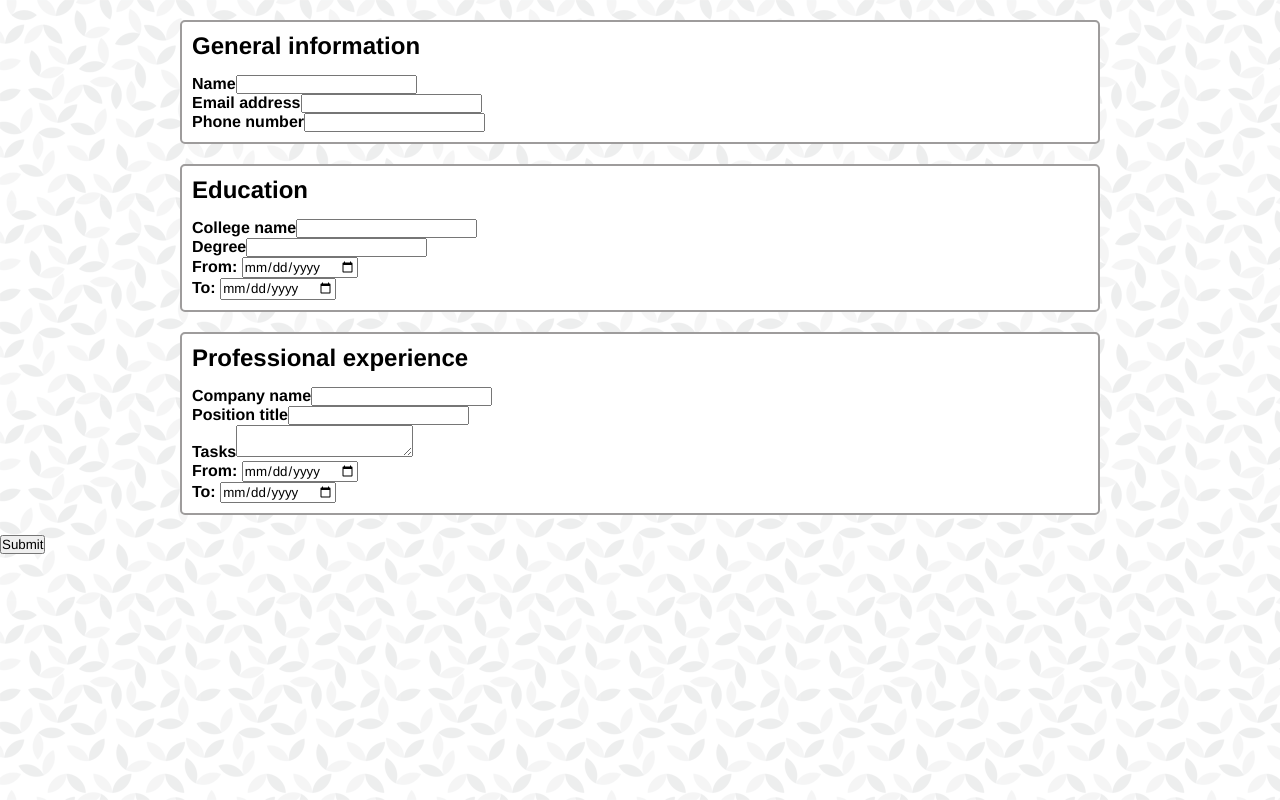
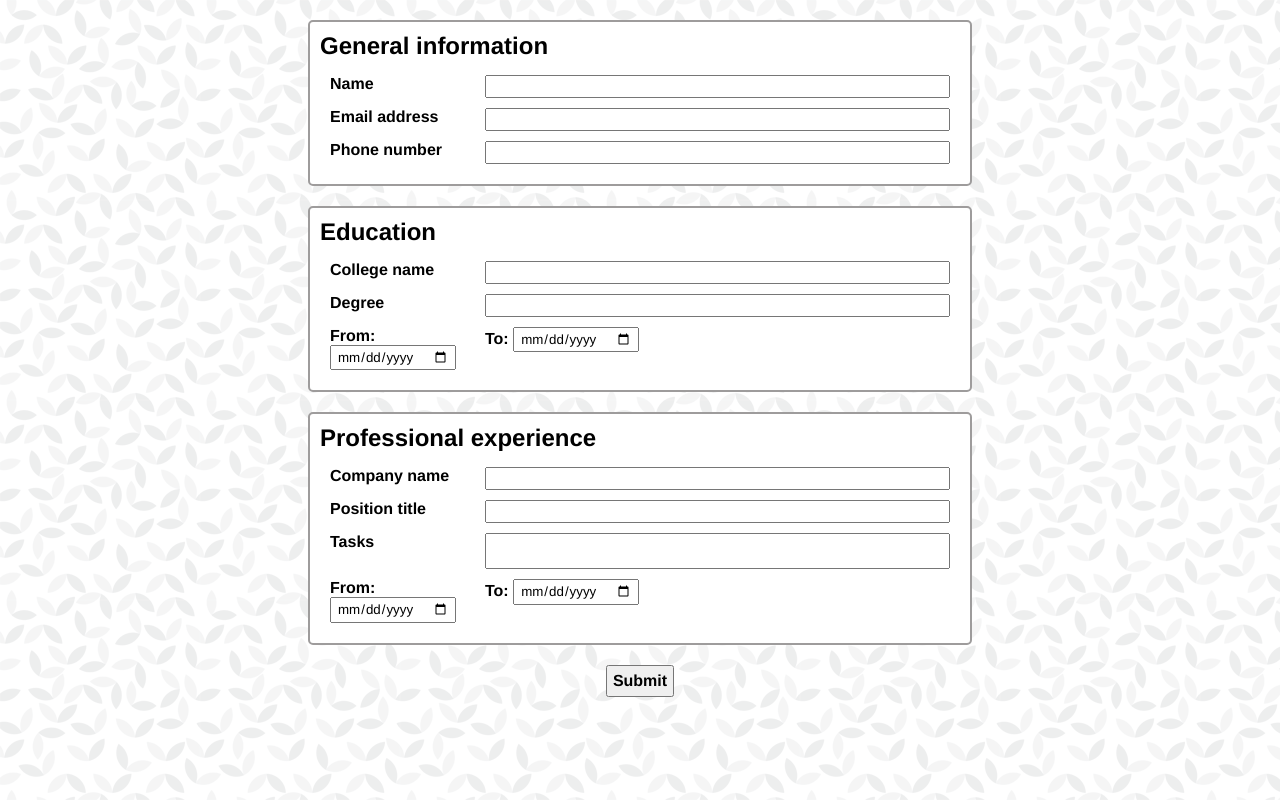
Before and after one commit to ewardou/cv-application, a React (Create React App) app: page / in a window 1280 px wide. Built offline with nearby package versions, Linux system fonts and the light colour scheme.

Commit message:
Add some styling declarations

```diff
--- a/src/App.js
+++ b/src/App.js
@@ -5,7 +5,7 @@ import Experience from './components/Experience';
 
 class EditButton extends React.Component {
     render() {
-        let button = <Button onClick={this.props.onClick} text={'edit'} />;
+        let button = <Button onClick={this.props.onClick} text={'Edit'} />;
         if (this.props.isEditing) {
             button = null;
         }
--- a/src/components/Education.js
+++ b/src/components/Education.js
@@ -18,6 +18,7 @@ class Education extends React.Component {
                     labelText="Degree"
                     isEditing={this.props.isEditing}
                 />
+                <div>
                     <Field
                         id="from"
                         type="date"
@@ -30,6 +31,7 @@ class Education extends React.Component {
                         labelText="To: "
                         isEditing={this.props.isEditing}
                     />
+                </div>
             </section>
         );
     }
--- a/src/components/Experience.js
+++ b/src/components/Experience.js
@@ -22,6 +22,7 @@ class Experience extends React.Component {
                     <label htmlFor="tasks">Tasks</label>
                     <textarea id="tasks" />
                 </div>
+                <div>
                     <Field
                         id="from"
                         type="date"
@@ -34,6 +35,7 @@ class Experience extends React.Component {
                         labelText="To: "
                         isEditing={this.props.isEditing}
                     />
+                </div>
             </section>
         );
     }
--- a/src/styles/general.css
+++ b/src/styles/general.css
@@ -11,6 +11,7 @@ label {
 
 h1 {
     margin-bottom: 15px;
+    /* grid-column: 1/3; */
 }
 
 section {
@@ -18,10 +19,39 @@ section {
     background-color: white;
     padding: 10px;
     margin: 20px auto;
-    width: 70%;
+    width: max(50%, 500px);
     border-radius: 5px;
+    /* display: grid;
+    grid-template-columns: 1fr 3fr; */
+}
+
+section > div {
+    display: grid;
+    grid-template-columns: 1fr 3fr;
+    margin: 10px;
 }
 
 body {
     background-image: url(./geometric-leaves.png);
 }
+
+textarea {
+    resize: none;
+}
+
+.App > form > div {
+    display: flex;
+    justify-content: space-around;
+}
+
+button {
+    padding: 5px;
+    font-weight: bold;
+    font-size: 1rem;
+    margin-bottom: 20px;
+}
+
+input,
+textarea {
+    padding: 2px 5px;
+}
```
Lines whose indentation alone changed are shown as unchanged.
